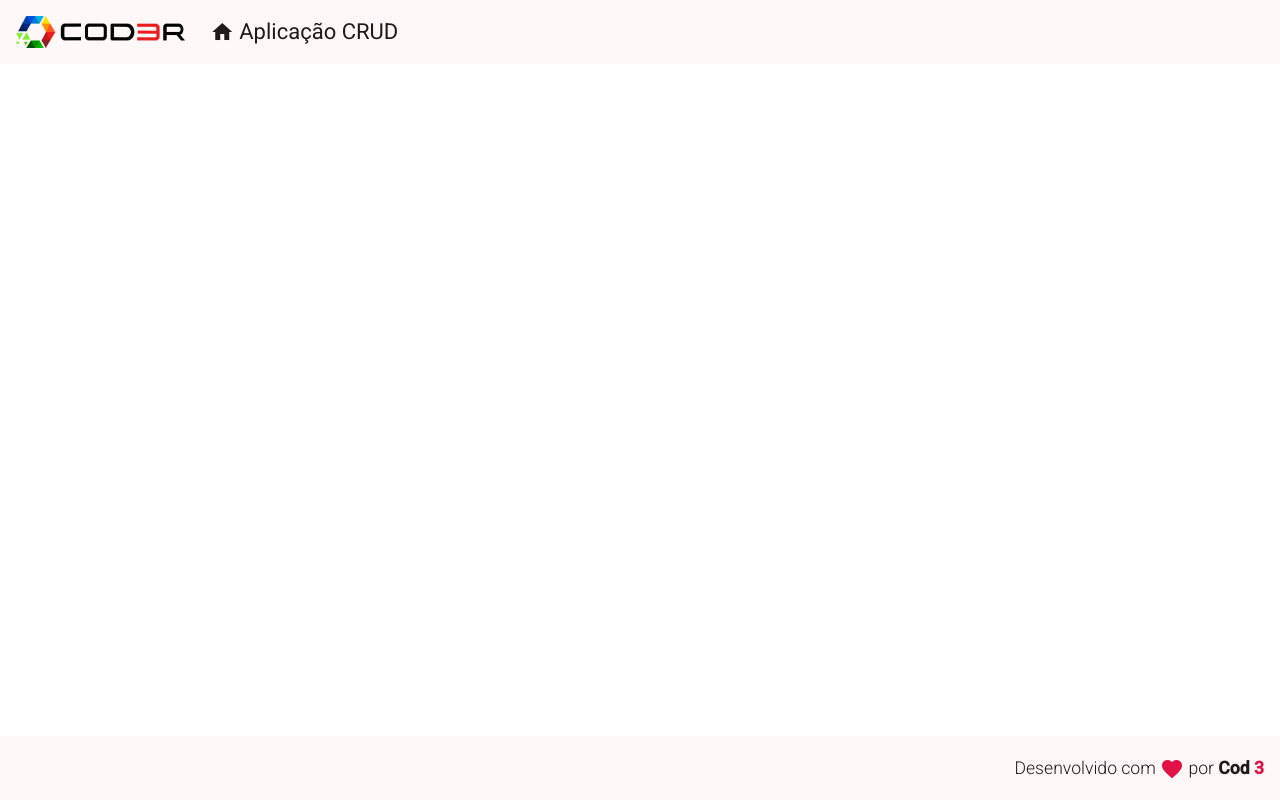
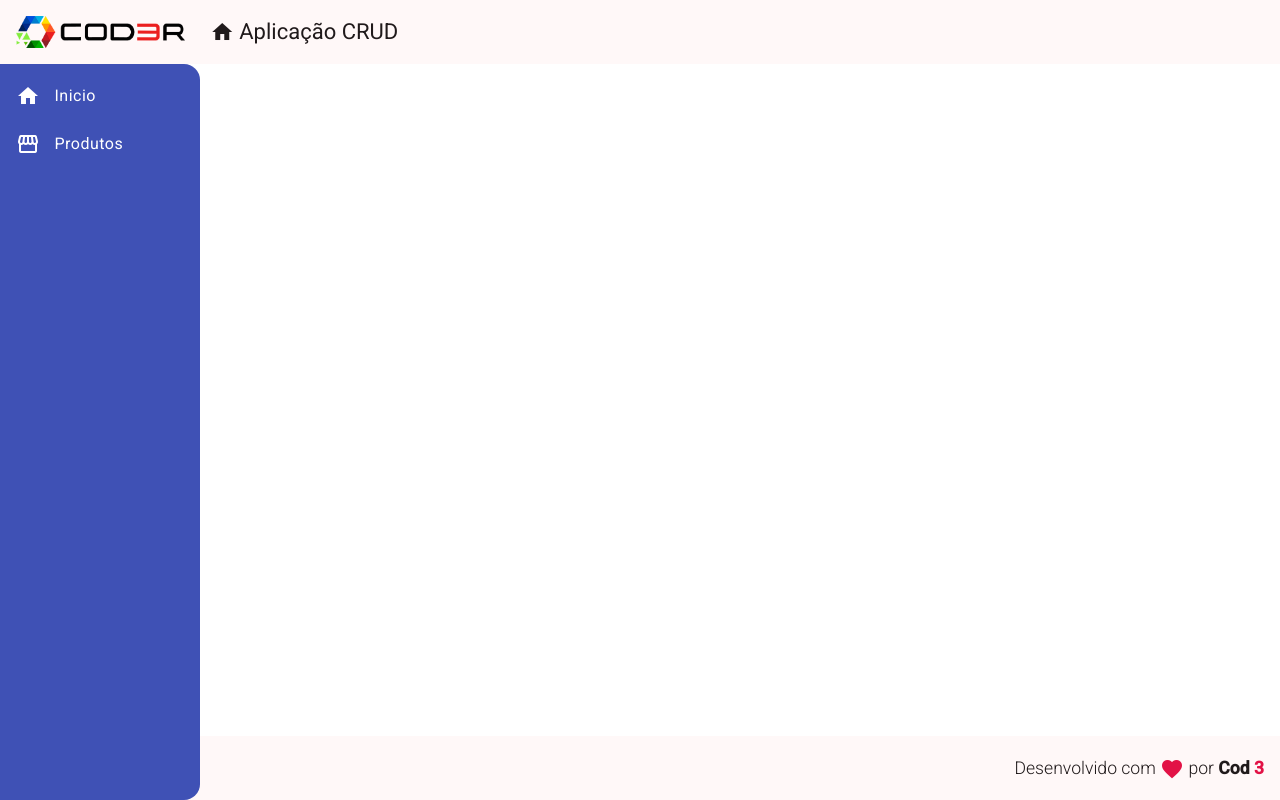
Before and after one commit to Ruicavalcanti/curso-angular-cod3r, an Angular app in the folder frontend/: page / in a window 1280 px wide. Built offline with nearby package versions, Linux system fonts and the light colour scheme.

Commit message:
Criando sidebar

```diff
--- a/frontend/src/app/app.component.html
+++ b/frontend/src/app/app.component.html
@@ -1,2 +1,3 @@
 <app-header></app-header>
+<app-nav></app-nav>
 <app-footer></app-footer>
--- a/frontend/src/app/app.component.ts
+++ b/frontend/src/app/app.component.ts
@@ -2,10 +2,11 @@
 import { RouterOutlet } from '@angular/router';
 import { HeaderComponent } from './components/template/header/header.component';
 import {FooterComponent} from './components/template/footer/footer.component'
+import { NavComponent } from './components/template/nav/nav.component';
 
 @Component({
   selector: 'app-root',
-  imports: [RouterOutlet,HeaderComponent, FooterComponent],
+  imports: [RouterOutlet,HeaderComponent, FooterComponent,NavComponent],
   templateUrl: 'app.component.html'
 })
 export class AppComponent {
--- /dev/null
+++ b/frontend/src/app/components/template/nav/nav.component.css
@@ -0,0 +1,14 @@
+.sidenav {
+    background-color: #3F51b5;
+    width: 200px;
+    vertical-align: middle;
+}
+
+.sidenav a {
+    color: #fff;
+}
+
+.sidenav i {
+    padding-right: 10px;
+    vertical-align: middle;
+}
--- /dev/null
+++ b/frontend/src/app/components/template/nav/nav.component.html
@@ -0,0 +1,23 @@
+<mat-sidenav-container class="container">
+    <mat-sidenav class="sidenav" mode="side" opened fixedInViewport="true" fixedTopGap="64">
+        <mat-nav-list class="nav-list">
+            <mat-list-item>
+                <a>
+                    <i class="material-icons">
+            home
+            </i> Inicio
+                </a>
+            </mat-list-item>
+            <mat-list-item>
+                <a>
+                    <i class="material-icons">
+            storefront
+            </i> Produtos
+                </a>
+            </mat-list-item>
+
+        </mat-nav-list>
+    </mat-sidenav>
+
+
+</mat-sidenav-container>
```
Also changed, not shown: frontend/src/app/components/template/nav/nav.component.ts (added, +14 -0 lines).
